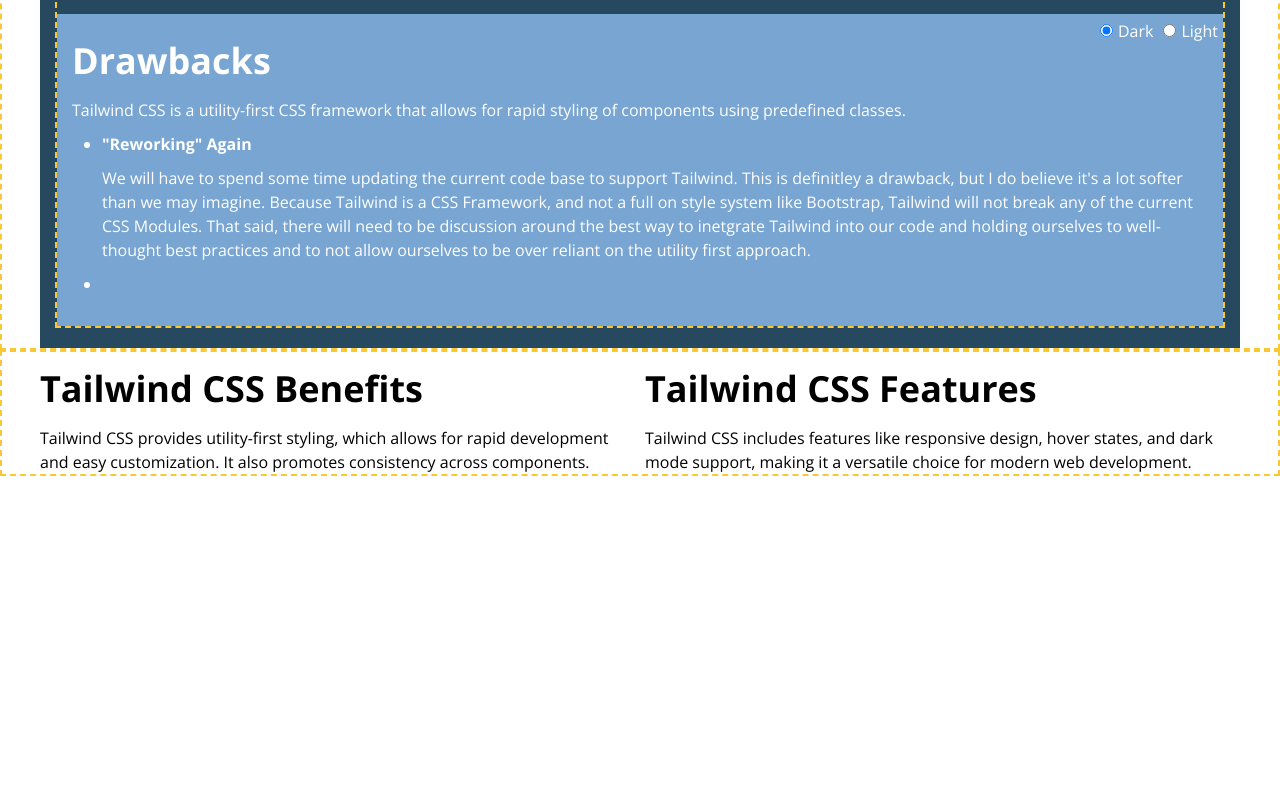
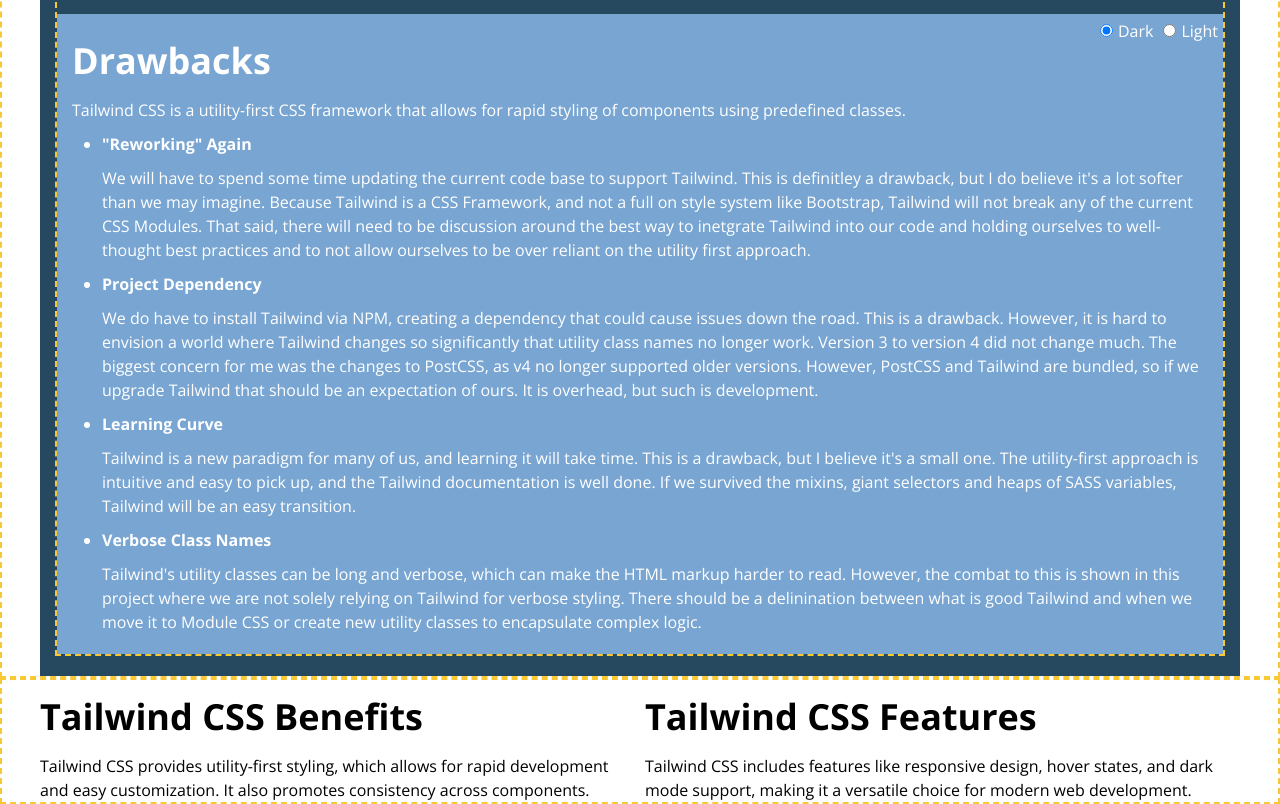
Before and after one commit to unumux/tw-casestudy, a Next.js app: page / in a window 1280 px wide. Shown: the part 2834-3638 px from the top of the page. Before the commit the page ends 3310 px from the top, so only its background shows below. Built offline with nearby package versions, Linux system fonts and the light colour scheme.

Commit message:
finishing out drawbacks

```diff
--- a/src/pages/index.tsx
+++ b/src/pages/index.tsx
@@ -346,7 +346,45 @@
                           </p>
                         </li>
                         <li>
-                          <p></p>
+                          <p className="font-bold">Project Dependency</p>
+                          <p>
+                            We do have to install Tailwind via NPM, creating a
+                            dependency that could cause issues down the road.
+                            This is a drawback. However, it is hard to envision
+                            a world where Tailwind changes so significantly that
+                            utility class names no longer work. Version 3 to
+                            version 4 did not change much. The biggest concern
+                            for me was the changes to PostCSS, as v4 no longer
+                            supported older versions. However, PostCSS and
+                            Tailwind are bundled, so if we upgrade Tailwind that
+                            should be an expectation of ours. It is overhead,
+                            but such is development.
+                          </p>
+                        </li>
+                        <li>
+                          <p className="font-bold">Learning Curve</p>
+                          <p>
+                            Tailwind is a new paradigm for many of us, and
+                            learning it will take time. This is a drawback, but
+                            I believe it&apos;s a small one. The utility-first
+                            approach is intuitive and easy to pick up, and the
+                            Tailwind documentation is well done. If we survived
+                            the mixins, giant selectors and heaps of SASS
+                            variables, Tailwind will be an easy transition.
+                          </p>
+                        </li>
+                        <li>
+                          <p className="font-bold">Verbose Class Names</p>
+                          <p>
+                            Tailwind&apos;s utility classes can be long and
+                            verbose, which can make the HTML markup harder to
+                            read. However, the combat to this is shown in this
+                            project where we are not solely relying on Tailwind
+                            for verbose styling. There should be a delinination
+                            between what is good Tailwind and when we move it to
+                            Module CSS or create new utility classes to
+                            encapsulate complex logic.
+                          </p>
                         </li>
                       </ul>
                     </Content>
```
